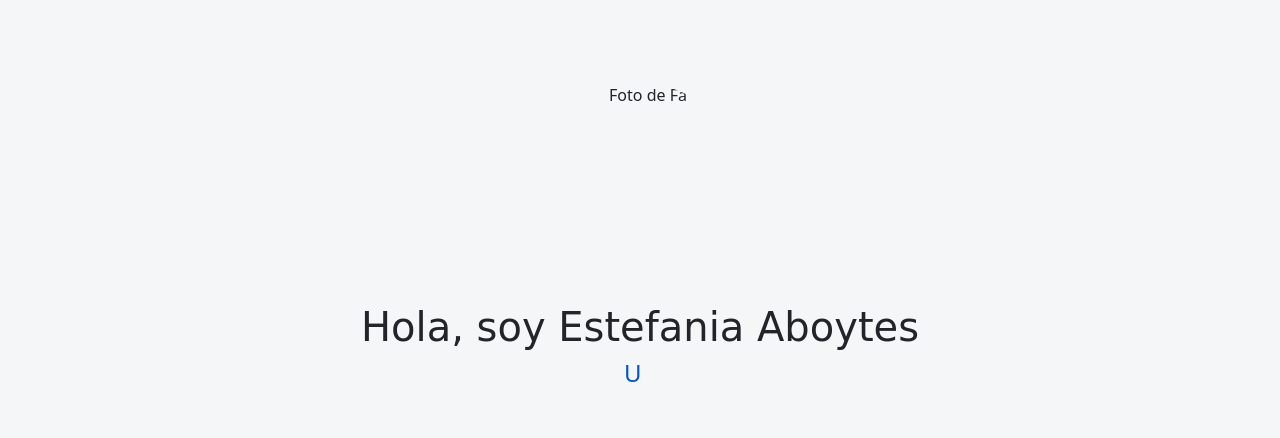
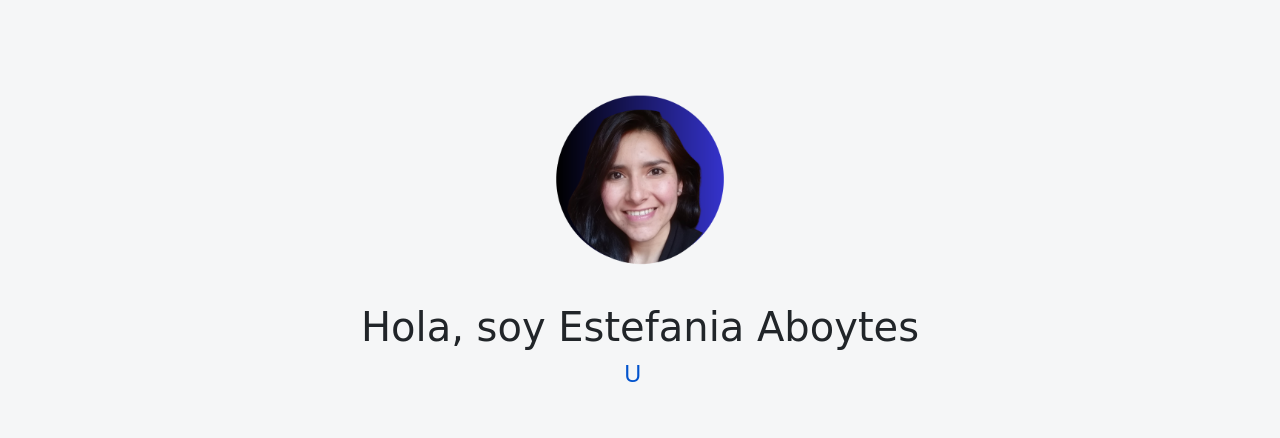
Before and after one commit to FaAboytes/portafoliodigital, a plain HTML site: page index.html in a window 1280 px wide. Shown: the part 109-547 px from the top of the page. Drawn offline with nearby package versions, Linux system fonts and the light colour scheme; a web font is replaced by a local one.

Commit message:
Update index.html

```diff
--- a/index.html
+++ b/index.html
@@ -54,7 +54,7 @@
     <!-- Seccion Hero -->
     <section class="hero align-items-stretch">
       <div class="hero-principal d-flex flex-column justify-content-center align-items-center">
-        <img class="hero-imagen-desarrollador rounded-circle" src="imagenes/magenes/fotpo perfil mia.png" alt="Foto de Fa">
+        <img class="hero-imagen-desarrollador rounded-circle" src="imagenes/fotpo perfil mia.png" alt="Foto de Fa">
         <h1>Hola, soy Estefania Aboytes </h1>
         <!--<h2>Desarrollo sitios web y escribo artículos sobre experiencias educativas.</h2>-->
 
```
